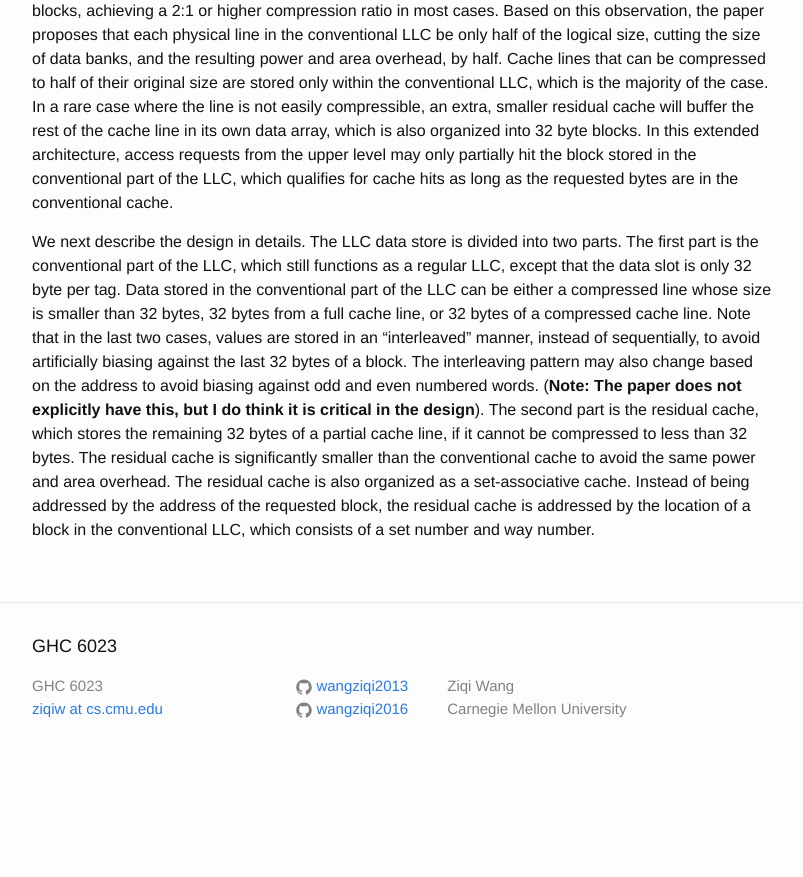
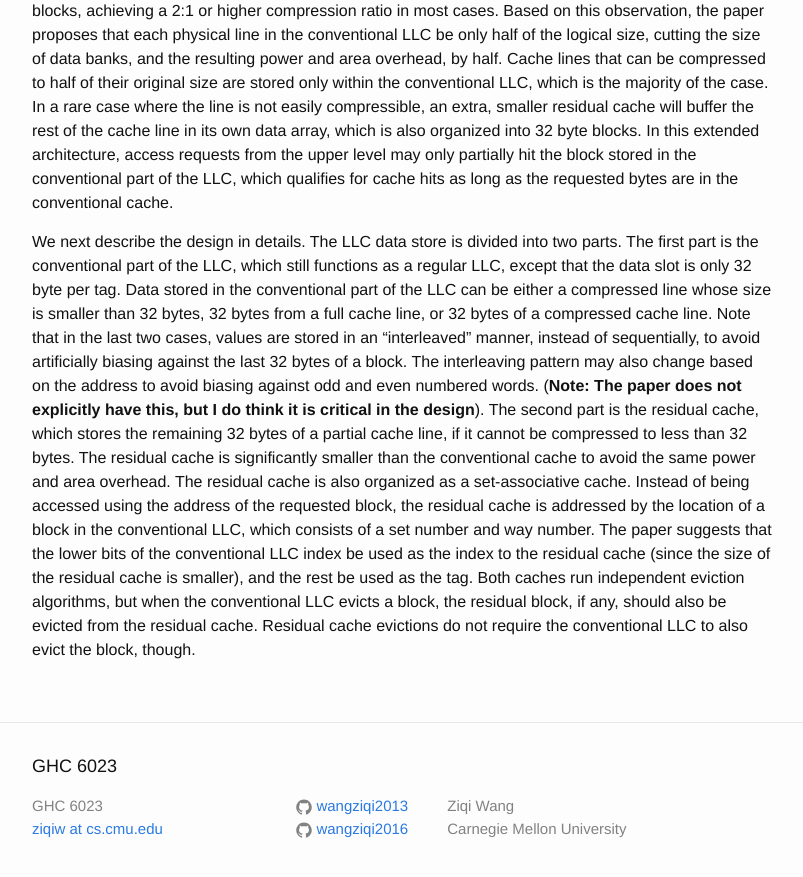
Before and after one commit to wangziqi2013/wangziqi2013.github.io, a Jekyll site: the page built from _posts/2020-07-01-residual-cache.markdown, in a window 1280 px wide and 900 px high, scrolled down 1168 px. Shown: the top 877 px of the window, without its empty margins (238-1041 px from the left). Built offline with Jekyll 4.4.1, drawn with Linux system fonts in a browser that asks for light colours; before the commit the page ends 1948 px from its top, so only the background shows below that.

Commit message:
Adding eviction

```diff
--- a/_posts/2020-07-01-residual-cache.markdown
+++ b/_posts/2020-07-01-residual-cache.markdown
@@ -57,6 +57,10 @@ The interleaving pattern may also change based on the address to avoid biasing a
 (**Note: The paper does not explicitly have this, but I do think it is critical in the design**).
 The second part is the residual cache, which stores the remaining 32 bytes of a partial cache line, if it cannot be
 compressed to less than 32 bytes. The residual cache is significantly smaller than the conventional cache to avoid the
-same power and area overhead. The residual cache is also organized as a set-associative cache. Instead of being addressed
-by the address of the requested block, the residual cache is addressed by the location of a block in the conventional LLC,
-which consists of a set number and way number.
+same power and area overhead. The residual cache is also organized as a set-associative cache. Instead of being accessed
+using the address of the requested block, the residual cache is addressed by the location of a block in the conventional
+LLC, which consists of a set number and way number. The paper suggests that the lower bits of the conventional LLC index
+be used as the index to the residual cache (since the size of the residual cache is smaller), and the rest be used as the
+tag. Both caches run independent eviction algorithms, but when the conventional LLC evicts a block, the residual block,
+if any, should also be evicted from the residual cache. Residual cache evictions do not require the conventional LLC
+to also evict the block, though.
```
